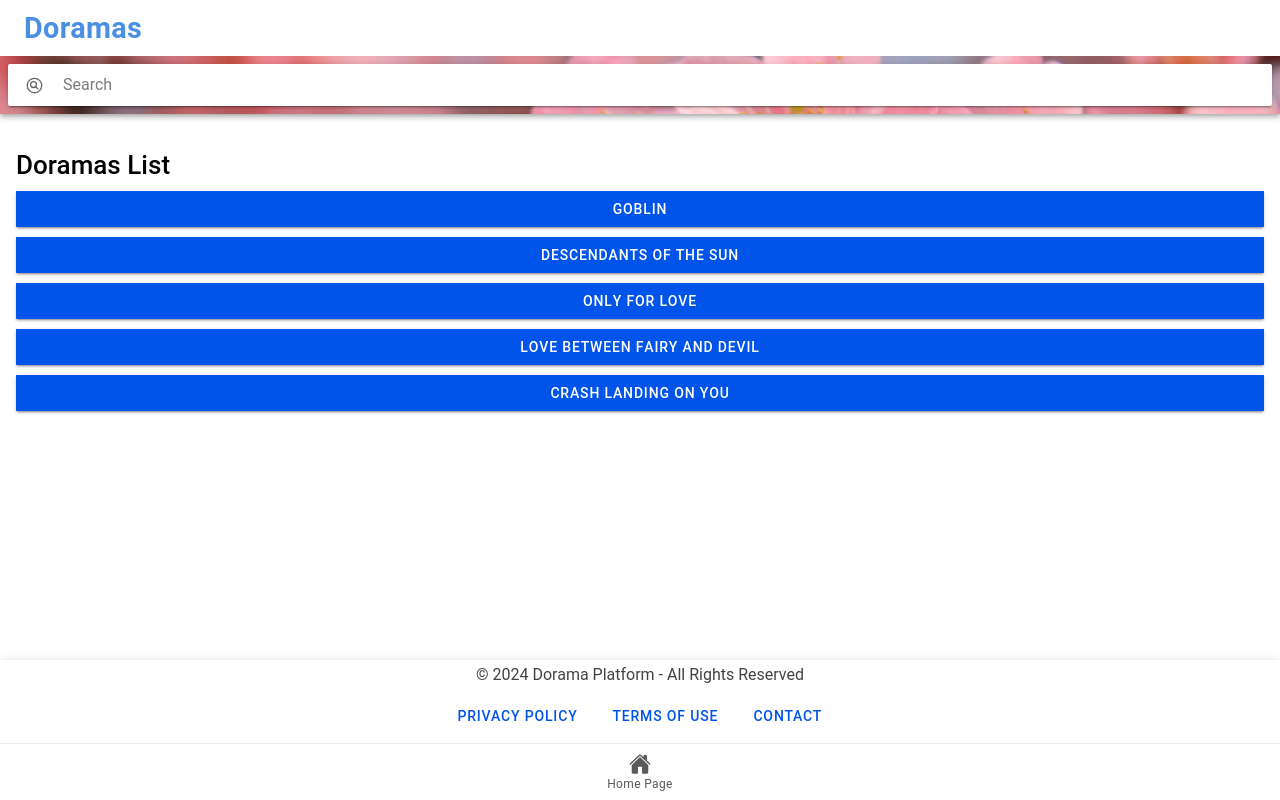
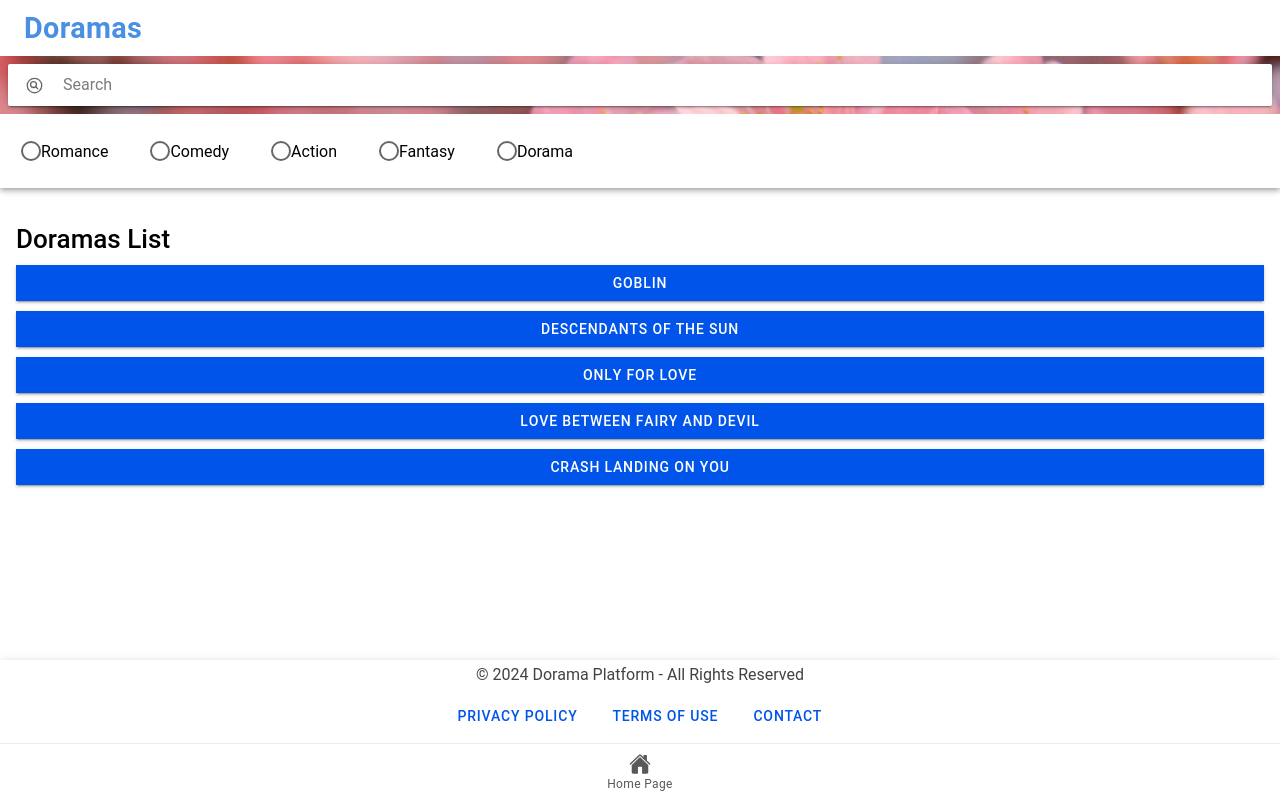
Before and after one commit to amanda-sato/ionic-frontend, a React (Vite) app: page /doramas in a window 1280 px wide. Built offline with nearby package versions, Linux system fonts and the light colour scheme.

Commit message:
Add radio button e altera estilo via css

```diff
--- a/src/pages/DoramaList.css
+++ b/src/pages/DoramaList.css
@@ -22,3 +22,29 @@
     color: #4A90E2;
     text-decoration: underline;
   }
+
+
+  ion-radio-group {
+    display: flex;
+    justify-content: center;
+    align-items: center;
+  }
+
+  ion-list {
+      text-align: center;
+  }
+
+  .custom-radio {
+      --padding-start: 0;
+      --padding-end: 0;
+      --inner-padding-end: 0;
+  }
+
+  .custom-radio-input {
+      transform: scale(0.8);
+  }
+
+  ion-label {
+      font-size: 14px;
+      color: var(--ion-color-medium);
+  }
--- a/src/pages/DoramaList.tsx
+++ b/src/pages/DoramaList.tsx
@@ -1,7 +1,5 @@
 import React, { useState } from 'react';
 import {
-  IonModal,
-  IonInput,
   IonBackButton,
   IonButtons,
   IonHeader,
@@ -10,9 +8,15 @@ import {
   IonTitle,
   IonButton,
   IonSearchbar,
+  IonPage,
+  IonFooter,
   IonItem,
-  IonPage,
-  IonFooter
+  IonList,
+  IonRadio,
+  IonRadioGroup,
+  IonCol,
+  IonRow,
+  IonLabel
 } from '@ionic/react';
 import { searchCircleOutline } from 'ionicons/icons';
 
@@ -32,6 +36,8 @@ const DoramaList: React.FC<{ products: { id: number, name: string, description:
     return product.name.toLocaleLowerCase().includes(search.toLocaleLowerCase());
   }
 
+
+
   return (
     <IonPage style={{ backgroundImage: `url('/sakura.jpg')`, backgroundSize: 'cover', backgroundPosition: 'center' }}>
       <IonHeader>
@@ -50,6 +56,46 @@ const DoramaList: React.FC<{ products: { id: number, name: string, description:
           onIonInput={handleSearchChange}
         />
       </>
+
+      <IonList>
+        <IonRadioGroup value="center">
+          <IonRow>
+            <IonCol size="auto">
+              <IonItem lines="none" className="custom-radio">
+                <IonRadio value="romance" className="custom-radio-input" />
+                <IonLabel>Romance</IonLabel>
+              </IonItem>
+            </IonCol>
+            <IonCol size="auto">
+              <IonItem lines="none" className="custom-radio">
+                <IonRadio value="comedy" className="custom-radio-input" />
+                <IonLabel>Comedy</IonLabel>
+              </IonItem>
+            </IonCol>
+            <IonCol size="auto">
+              <IonItem lines="none" className="custom-radio">
+                <IonRadio value="action" className="custom-radio-input" />
+                <IonLabel>Action</IonLabel>
+              </IonItem>
+            </IonCol>
+            <IonCol size="auto">
+              <IonItem lines="none" className="custom-radio">
+                <IonRadio value="fantasy" className="custom-radio-input" />
+                <IonLabel>Fantasy</IonLabel>
+              </IonItem>
+            </IonCol>
+            <IonCol size="auto">
+              <IonItem lines="none" className="custom-radio">
+                <IonRadio value="drama" className="custom-radio-input" />
+                <IonLabel>Dorama</IonLabel>
+              </IonItem>
+            </IonCol>
+          </IonRow>
+        </IonRadioGroup>
+      </IonList>
+
+
+
 
       </IonHeader>
       <IonContent className="ion-padding">
```
